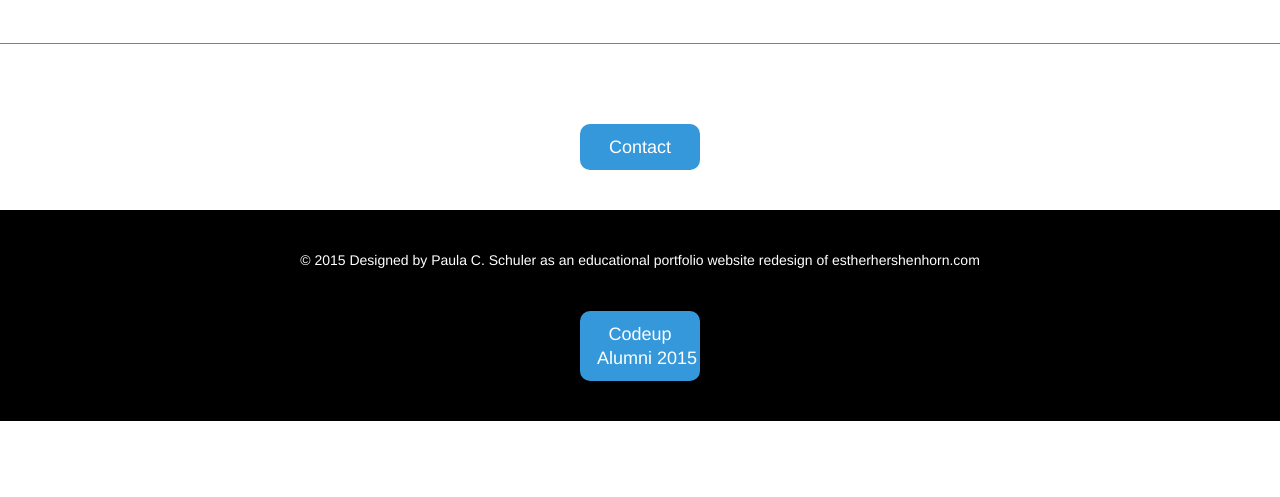
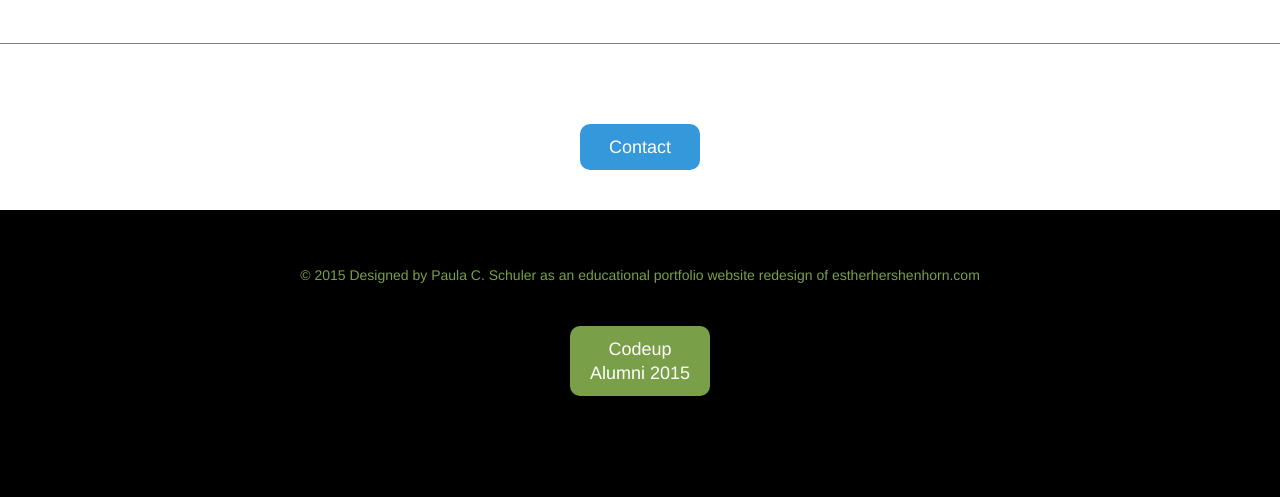
Before and after one commit to paula-c-schuler/planner.dev, a PHP site: page /books.php in a window 1280 px wide. Shown: the part 4440-4937 px from the top of the page. Before the commit the page ends 4861 px from the top, so only its background shows below. Run offline with PHP 8.4, Linux system fonts and the light colour scheme.

Commit message:
Polishing the appearance and responsiveness.

```diff
--- a/public/about.php
+++ b/public/about.php
@@ -83,7 +83,7 @@
            <h3 class="long-version-header">More of The Story</h3>
         </section>
 
-        <!-- images and text -->
+        <!-- images and copy -->
         <section class="row">
             <div class="long-version-group"></div>
             <img class="story-images col-md-6 image-girl" src="/img/esther-girl-sepia.jpg">
--- a/public/books.php
+++ b/public/books.php
@@ -28,7 +28,7 @@
         <section class="my-hero">
             <div class="hero-message">
                 <h1 id="author-name">Esther Hershenhorn</h1>
-                <h3 id="author-titles">Author</h3>
+                <h3 id="author-titles">Published Books</h3>
             </div>
             <div class="half-white hero-overlay"></div>
             <div class="hero-solid-color">
--- a/public/css/main.css
+++ b/public/css/main.css
@@ -134,7 +134,7 @@ img {
 	width: 100%;
 	margin: 0 auto;
 }
-footer li {
+footer {
 	padding-top: 1.5rem;
 }
 
@@ -795,6 +795,11 @@ footer li {
 
 }
 
+#by-line-paula {
+	color: #799F49;
+}
+
+
 /*------------------------------------*\
 	LINKS - NOT FINISHED
 \*------------------------------------*/
@@ -822,7 +827,11 @@ nav a, footer a {
 	text-align: center;
 }
 
-a:hover .button-contact {
-	opacity: .5;
-	color: grey;
+#codeup-button {
+	width: 140px;
+	background-color: #799F49;
 }
+
+#footer-github-icon {
+	margin-left: 2rem;
+}
```
